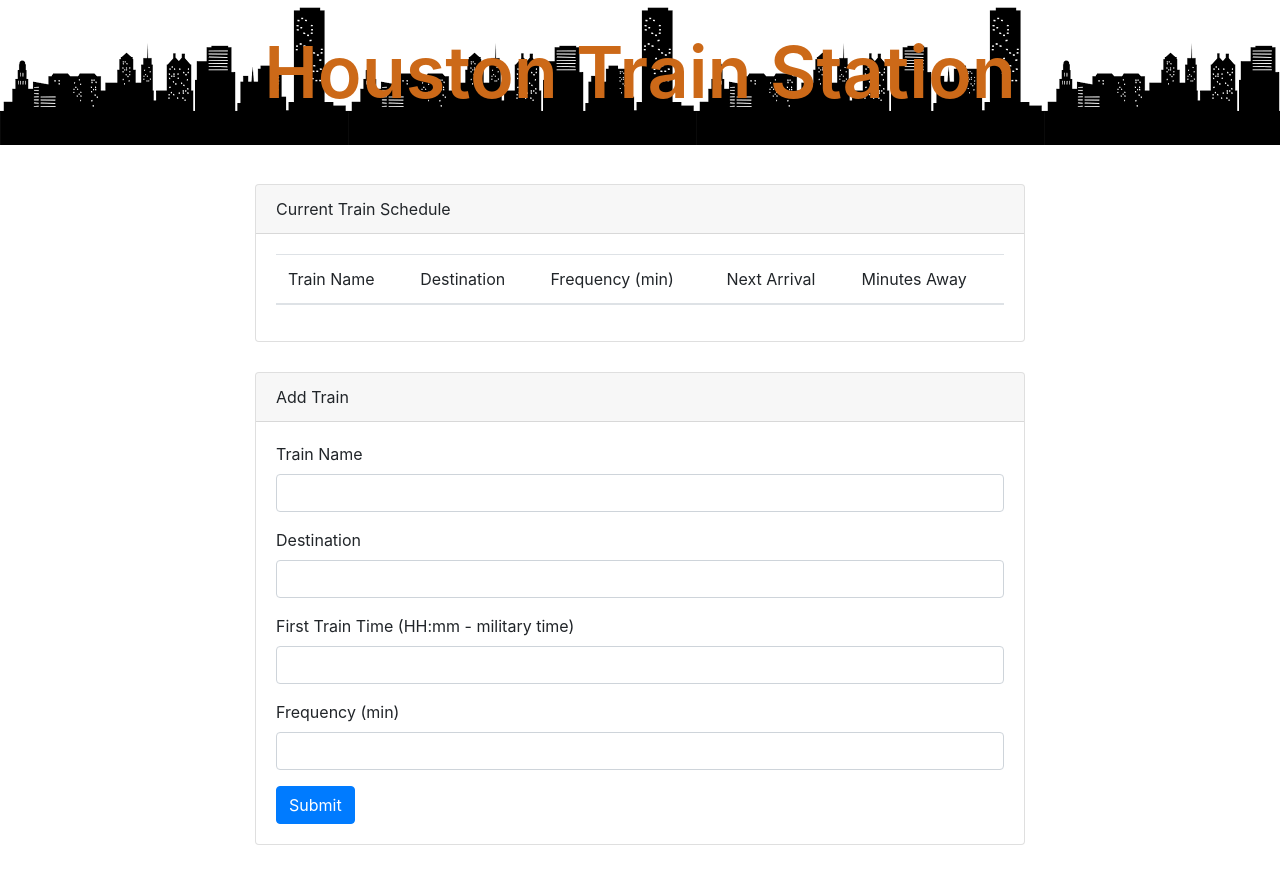
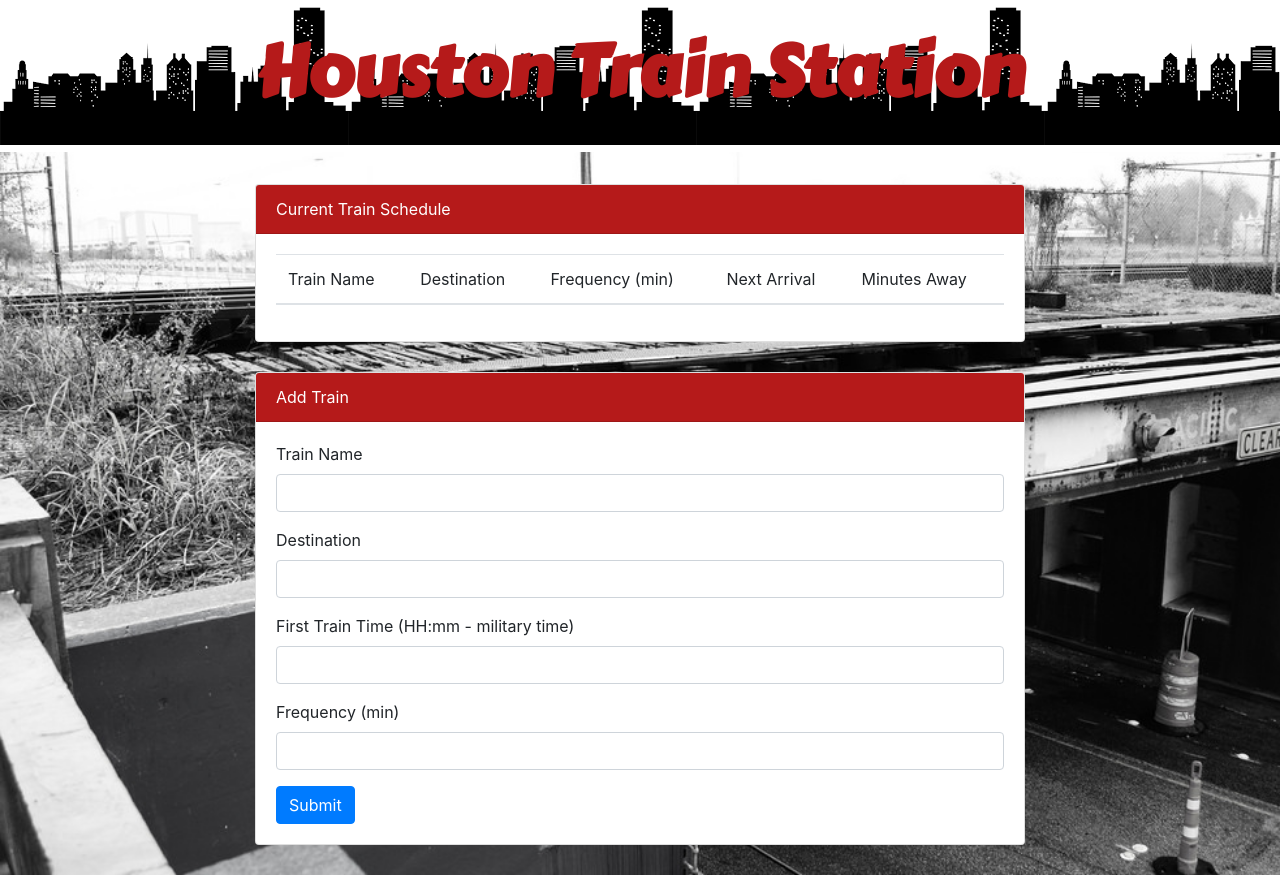
Before and after one commit to wcotton229/TrainSchedule, a plain HTML site: page index.html in a window 1280 px wide. Drawn offline with nearby package versions, Linux system fonts and the light colour scheme; no server answers.

Commit message:
Finished Homework 7

```diff
--- a/assets/css/style.css
+++ b/assets/css/style.css
@@ -1,5 +1,5 @@
 .jumbotron {
-    color: rgb(204, 105, 24);
+    color: rgb(181, 26, 26);
     background-color: rgba(0,0,0,0.3);
     text-align: center;
     background-image: url("../images/background_image.png");
@@ -8,6 +8,8 @@
 
 .display-3{
     font-weight: 600;
+    font-family: 'Carter One', cursive;
+
 }
 
 .row{
@@ -17,3 +19,13 @@
 .container{
     max-width: 800px;
 }
+
+body{
+    background-image: url("../images/body_background.jpg");
+    background-size: cover;
+}
+
+.card-header{
+    background-color: rgb(181, 26, 26);
+    color: white;
+}
--- a/assets/javascript/train.js
+++ b/assets/javascript/train.js
@@ -53,7 +53,7 @@ $(document).ready(function () {
         // Time apart (remainder)
         var tRemainder = diffTime % newFreq;
 
-        // Minute(s) Until Train
+        // Minutes Until Train Arrives
         var tMinutesTillTrain = newFreq - tRemainder;
 
         // Next Train
--- a/index.html
+++ b/index.html
@@ -11,6 +11,7 @@
         crossorigin="anonymous">
     <script src="https://www.gstatic.com/firebasejs/4.11.0/firebase.js"></script>
     <script type="text/javascript" src="https://momentjs.com/downloads/moment.js"></script>
+    <link href="https://fonts.googleapis.com/css?family=Carter+One" rel="stylesheet">
     <link rel="stylesheet" type="text/css" href="assets/css/style.css">
 </head>
 
```
Also changed, not shown: assets/images/body_background.jpg (added).
